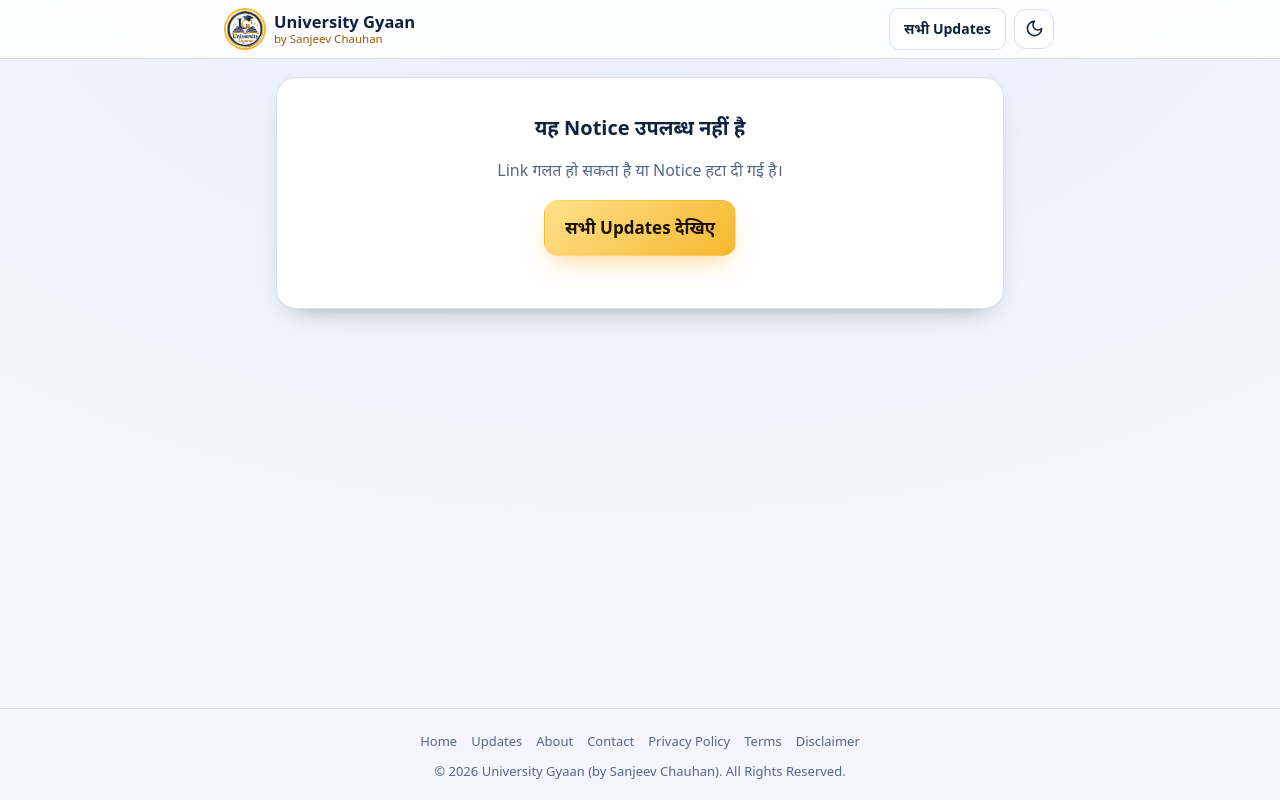
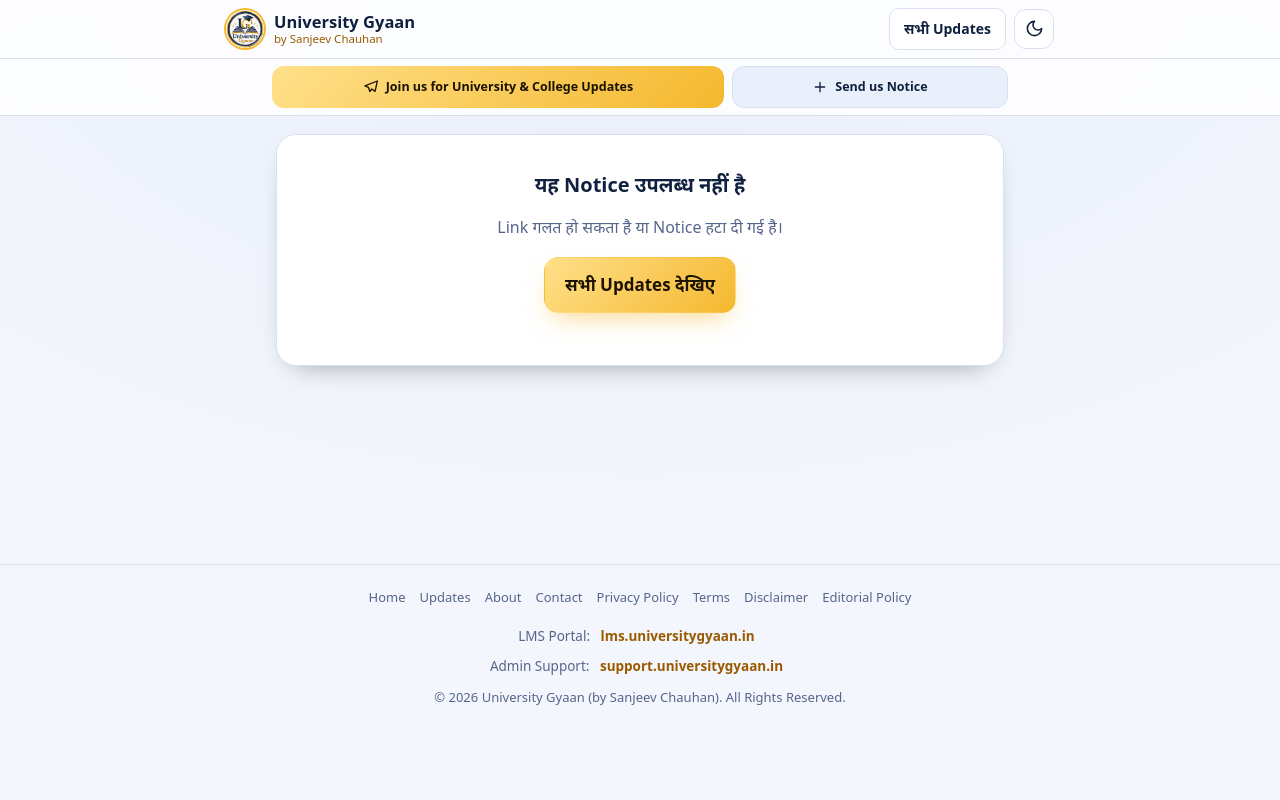
Before and after one commit to UniversityGyaan/UG-Website, a plain HTML site: page notice.html in a window 1280 px wide. Drawn offline with Linux system fonts and the light colour scheme.

Commit message:
Add files via upload

```diff
--- a/notice.html
+++ b/notice.html
@@ -24,8 +24,8 @@
 :root{color-scheme:dark;--bg:#070C1E;--bg2:#0d1636;--card:#0e1732;--card2:#131f42;--bd:#22305a;--tx:#e9eefc;--mu:#9aa8cc;--acc:#f5b82e;--acct:#f5b82e;--blue:#4a74ff;--red:#ff5d6c;--grn:#34d399;--hd:rgba(10,17,48,.8)}
 :root[data-theme="light"]{color-scheme:light;--bg:#f3f6fc;--bg2:#e8eefb;--card:#fff;--card2:#eaf0fb;--bd:#d8e0f0;--tx:#10203f;--mu:#56658a;--acc:#f5b82e;--acct:#9a5b00;--blue:#2f5bff;--red:#e5384b;--grn:#0f9d6b;--hd:rgba(255,255,255,.85)}
 *{box-sizing:border-box;-webkit-tap-highlight-color:transparent}
-html{overflow-x:hidden;-webkit-text-size-adjust:100%}
-body{margin:0;min-height:100vh;min-height:100dvh;display:flex;flex-direction:column;max-width:100vw;overflow-x:hidden;background:radial-gradient(1000px 600px at 50% -10%,var(--bg2),var(--bg));background-color:var(--bg);color:var(--tx);font:16px/1.6 system-ui,-apple-system,"Segoe UI",Roboto,"Noto Sans Devanagari","Nirmala UI",sans-serif;padding-left:env(safe-area-inset-left,0);padding-right:env(safe-area-inset-right,0)}
+html{overflow-x:clip;-webkit-text-size-adjust:100%}
+body{margin:0;min-height:100vh;min-height:100dvh;display:flex;flex-direction:column;max-width:100vw;overflow-x:clip;background:radial-gradient(1000px 600px at 50% -10%,var(--bg2),var(--bg));background-color:var(--bg);color:var(--tx);font:16px/1.6 system-ui,-apple-system,"Segoe UI",Roboto,"Noto Sans Devanagari","Nirmala UI",sans-serif;padding-left:env(safe-area-inset-left,0);padding-right:env(safe-area-inset-right,0)}
 a{color:inherit}
 svg{display:block;fill:none;stroke:currentColor;stroke-width:2;stroke-linecap:round;stroke-linejoin:round}
 :focus-visible{outline:3px solid var(--blue);outline-offset:3px;border-radius:12px}
@@ -112,6 +112,16 @@ main{padding-bottom:104px}
 .sph{display:flex;align-items:center;justify-content:space-between;margin-bottom:12px}
 .sph b{font-size:16px}
 .sph button{width:36px;height:36px;border-radius:10px;border:1px solid var(--bd);background:var(--card2);color:var(--tx);font-size:16px;cursor:pointer}
+.strip{border-top:1px solid var(--bd)}
+.stin{max-width:760px;margin:0 auto;padding:7px 12px;display:flex;gap:8px}
+.sj,.sn{display:flex;align-items:center;justify-content:center;gap:7px;min-height:42px;padding:6px 10px;border-radius:12px;text-decoration:none;font-weight:800;font-size:12.5px;line-height:1.25;text-align:center}
+.sj{flex:1.7;background:linear-gradient(135deg,#ffe08a,#f5b82e);color:#1a1300}
+.sn{flex:1;background:var(--card2);color:var(--tx);border:1px solid var(--bd)}
+.sj svg,.sn svg{width:16px;height:16px;flex:none}
+.fl2{margin:10px 0 0;font-size:13.5px}
+.fl2 a{font-weight:700;color:var(--acct)}
+footer{padding-bottom:calc(92px + env(safe-area-inset-bottom,0))}
+@media(max-width:380px){.sj,.sn{font-size:11.5px;padding:6px 6px}}
 </style>
 <script async src="https://pagead2.googlesyndication.com/pagead/js/adsbygoogle.js?client=ca-pub-9281139746143386" crossorigin="anonymous"></script>
 </head>
@@ -120,7 +130,8 @@ main{padding-bottom:104px}
   <a class="brand" href="./" aria-label="University Gyaan Home"><img alt="" src="logo.png" width="38" height="38"><span><b>University Gyaan</b><small>by Sanjeev Chauhan</small></span></a>
   <div class="r"><a class="lnk" href="notices.html">सभी Updates</a>
   <button class="ib" id="tg" type="button" aria-label="Dark / Light mode बदलें"><svg class="sun" viewBox="0 0 24 24" aria-hidden="true"><circle cx="12" cy="12" r="4"/><path d="M12 2v2M12 20v2M4.9 4.9l1.4 1.4M17.7 17.7l1.4 1.4M2 12h2M20 12h2M4.9 19.1l1.4-1.4M17.7 6.3l1.4-1.4"/></svg><svg class="moon" viewBox="0 0 24 24" aria-hidden="true"><path d="M12 3a6 6 0 0 0 9 9 9 9 0 1 1-9-9Z"/></svg></button></div>
-</div></header>
+</div>
+  <div class="strip"><div class="stin"><a class="sj" href="https://join.universitygyaan.in/" target="_blank" rel="noopener noreferrer"><svg viewBox="0 0 24 24" aria-hidden="true"><path d="M21.5 3 2.8 10.4l5.4 2 2 6.3 3-3.7 4.9 3.6L21.5 3z"/></svg><span>Join us for University &amp; College Updates</span></a><a class="sn" href="https://universitygyaan.github.io/SendNotice/" target="_blank" rel="noopener noreferrer"><svg viewBox="0 0 24 24" aria-hidden="true"><path d="M12 5v14M5 12h14"/></svg><span>Send us Notice</span></a></div></div></header>
 
 <main id="main" aria-live="polite">
   <div class="sk" id="sk"></div>
@@ -128,7 +139,8 @@ main{padding-bottom:104px}
 </main>
 
 <footer>
-  <div><a href="./">Home</a><a href="notices.html">Updates</a><a href="about.html">About</a><a href="contact.html">Contact</a><a href="privacy.html">Privacy Policy</a><a href="terms.html">Terms</a><a href="disclaimer.html">Disclaimer</a></div>
+  <div><a href="./">Home</a><a href="notices.html">Updates</a><a href="about.html">About</a><a href="contact.html">Contact</a><a href="privacy.html">Privacy Policy</a><a href="terms.html">Terms</a><a href="disclaimer.html">Disclaimer</a><a href="editorial-policy.html">Editorial Policy</a></div>
+  <p class="fl2">LMS Portal: <a href="https://lms.universitygyaan.in" target="_blank" rel="noopener noreferrer">lms.universitygyaan.in</a><br>Admin Support: <a href="https://support.universitygyaan.in/student.html" target="_blank" rel="noopener noreferrer">support.universitygyaan.in</a></p>
   <p style="margin:6px 0 0">© <span id="yr">2026</span> University Gyaan (by Sanjeev Chauhan). All Rights Reserved.</p>
 </footer>
 
@@ -178,10 +190,10 @@ Promise.all([
 });
 
 function preview(u){
-  var low=u.toLowerCase().split("#")[0],base=low.split("?")[0],t;
+  var low=u.toLowerCase().split("#")[0],base=low.split("?")[0],d;
   if(/\.(jpe?g|png|webp|gif)$/.test(base))return{k:"img",src:u};
-  t=u.match(/^https?:\/\/(?:www\.)?t\.me\/(?:s\/)?([A-Za-z][A-Za-z0-9_]{3,})\/(\d+)/i);
-  if(t)return{k:"frame",src:"https://t.me/"+t[1]+"/"+t[2]+"?embed=1&mode=tme",h:"Telegram"};
+  d=u.match(/^https?:\/\/drive\.google\.com\/file\/d\/([-\w]{10,})/i)||u.match(/^https?:\/\/drive\.google\.com\/(?:open|uc)\?(?:[^#]*&)?id=([-\w]{10,})/i);
+  if(d)return{k:"drive",src:"https://drive.google.com/file/d/"+d[1]+"/preview",h:"Google Drive"};
   if(/\.pdf($|\?)/i.test(base+(low.indexOf("?")>-1?"?":"")))return{k:"frame",src:"https://docs.google.com/gview?embedded=1&url="+encodeURIComponent(u),h:"PDF"};
   return null;
 }
@@ -204,6 +216,7 @@ function render(p,raw,mp){
   var md=document.querySelector('meta[name=description]');if(md)md.content=(p.uni?p.uni+": ":"")+p.title;
   var pv=u?preview(u):null,pvh="";
   if(pv&&pv.k==="img")pvh='<div class="pvim"><img loading="lazy" alt="'+esc(p.title)+'" src="'+esc(pv.src)+'" referrerpolicy="no-referrer"></div>';
+  else if(pv&&pv.k==="drive")pvh='<div class="pv"><div class="pvh"><span>Notice Preview · Google Drive</span><a target="_blank" rel="noopener noreferrer" href="'+esc(u)+'">पूरा खोलिए ↗</a></div><div class="pvb"><iframe loading="lazy" title="Notice Preview" src="'+esc(pv.src)+'" referrerpolicy="no-referrer" allow="fullscreen"></iframe></div></div>';
   else if(pv)pvh='<div id="pvw"><button class="pvt" id="pvt" type="button"><svg viewBox="0 0 24 24" aria-hidden="true"><path d="M14 3H7a2 2 0 0 0-2 2v14a2 2 0 0 0 2 2h10a2 2 0 0 0 2-2V8z"/><path d="M14 3v5h5"/></svg><span>Notice का Preview देखिए<small>यहीं पर खुलेगा, नीचे Official Link भी है</small></span></button></div>';
   var h='<article class="card"><div class="row"><span class="b">'+esc(TYPES[p.type]||"Notice")+'</span>'+(isNew?'<span class="b new">NEW</span>':"")+(dl!==null&&dl>=0?'<span class="b dl">अंतिम तिथि '+esc(fmt(p.deadline))+'</span>':"")+'</div>'
    +(p.uni?'<span class="un">'+esc(p.uni)+'</span>':"")
```
